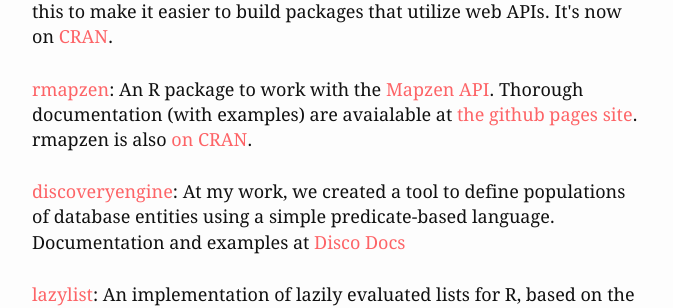
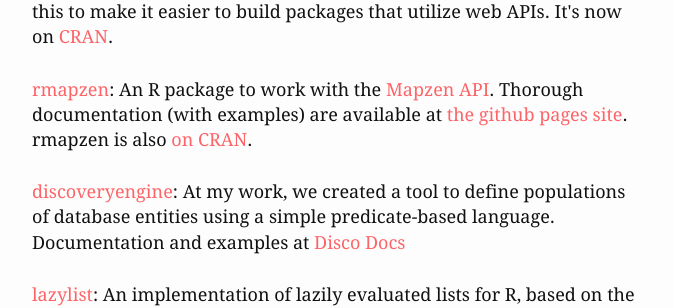
Before and after one commit to tarakc02/tarakc02.github.io, a Jekyll site: the page built from projects.md, in a window 1280 px wide. Shown: the part 249-557 px from the top of the page, without its empty margins (288-961 px from the left). Built offline with Jekyll 4.4.1, drawn with Linux system fonts in a browser that asks for light colours.

Commit message:
fix typo in projects

```diff
--- a/_data/projects.yml
+++ b/_data/projects.yml
@@ -4,7 +4,7 @@
 
 - name: rmapzen
   github: tarakc02/rmapzen
-  description: An R package to work with the <a href="https://mapzen.com/documentation/">Mapzen API</a>. Thorough documentation (with examples) are avaialable at <a href="https://tarakc02.github.io/rmapzen">the github pages site</a>. rmapzen is also <a href="https://cran.r-project.org/package=rmapzen">on CRAN</a>.
+  description: An R package to work with the <a href="https://mapzen.com/documentation/">Mapzen API</a>. Thorough documentation (with examples) are available at <a href="https://tarakc02.github.io/rmapzen">the github pages site</a>. rmapzen is also <a href="https://cran.r-project.org/package=rmapzen">on CRAN</a>.
 
 - name: discoveryengine
   github: tarakc02/discoveryengine
```
